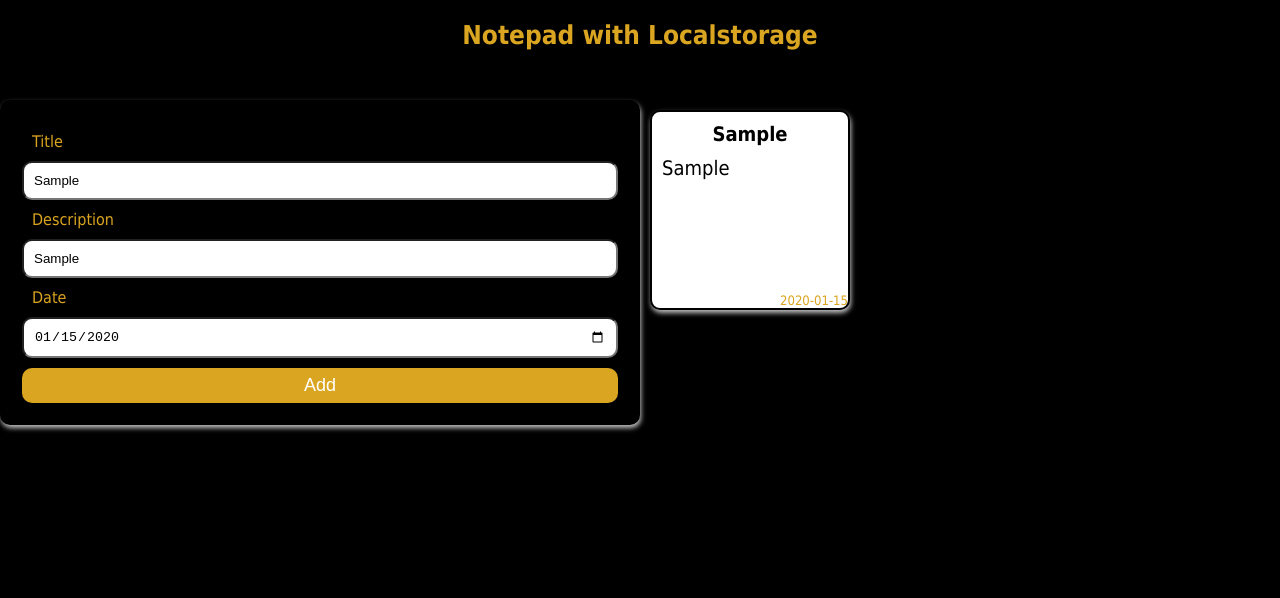
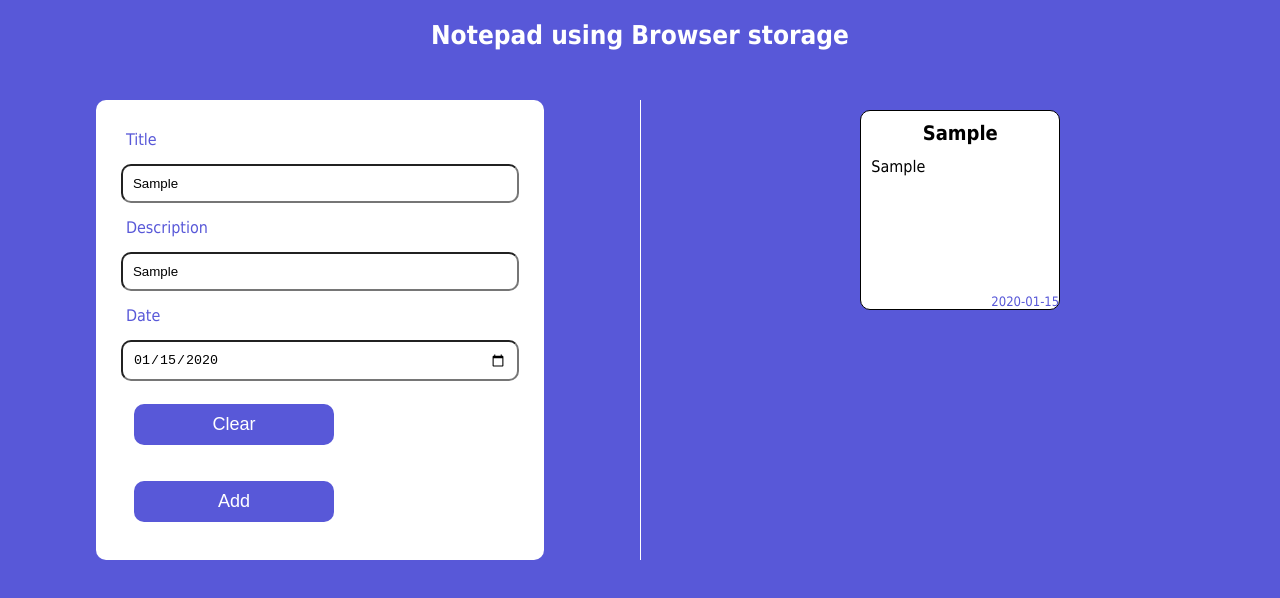
Before and after one commit to debbyeze/Note-app-with-local-storage, a plain HTML site: page index.html in a window 1280 px wide. Both pictures are taken after typing "Sample", "Sample", "2020-01-15" into the empty fields and a click on the button "Add". Drawn offline with Linux system fonts and the light colour scheme.

```diff
--- a/index.css
+++ b/index.css
@@ -4,7 +4,7 @@
   box-sizing: border-box;
 }
 body {
-  background-color: black;
+  background-color: #5858d8;
   font-family:  Tahoma, sans-serif;
 }
 
@@ -12,7 +12,7 @@ h2 {
   text-align: center;
   font-size: 26px;
   padding: 20px;
-  color: goldenrod;
+  color: #ffffff;
 }
 .wrapper {
   display: flex;
@@ -26,43 +26,49 @@ h2 {
 form {
   display: flex;
   flex-direction: column;
-  border:2px dashed black;
-  background-color: black;
+  justify-content: center;
+  margin: 0 15%;
+  background-color: #ffffff;
   border-radius: 10px;
   padding: 20px;
-  color: goldenrod;
-  box-shadow: 1px 3px 5px silver;
+  /* box-shadow: 1px 3px 5px silver; */
 }
 label {
   padding: 10px;
+  color: #5858d8;
 }
 input {
   border-radius: 10px;
   padding: 10px;
-  margin: 1;
+  margin: 5px;
+}
+.btn{
+margin: auto;
 }
 button {
-  margin-top: 10px;
   cursor: pointer;
-  height: 35px;
+  padding: 10px 15px;
+  width: 200px;
   border-radius: 10px;
-  background-color: goldenrod;
+  background-color: #5858d8;
   border: none;
   color: white;
   font-size: large;
+  margin: 1em;
 }
 button:hover{
-  background-color: white;
-  color: gold;
+  padding: 15px 25px;
 }
 #notes-container {
   flex: 1;
   display: none;
+  border-left: 1px groove #ffffff;
 
 }
 ul{
   display: flex;
   flex-wrap: wrap;
+  justify-content: center;
 }
 li {
   list-style-type: none;
@@ -73,33 +79,36 @@ li > div {
   width: 200px;
   height: 200px;
   padding: 10px;
-  border: 2px solid black;
+  border: 1px solid black;
   border-radius: 10px;
-  box-shadow: 1px 3px 5px silver;
   background-color: #fff;
   margin: 10px;
   text-align: center;
   position: relative;
-  overflow: hidden;
+  overflow:hidden;
 }
  li > div:hover{
 cursor: pointer;
- background-color: gold;
+ background-color: #5858d8;
  color: white;
  overflow:auto;
+}
+li > div:hover caption{
+ color: black;
 }
 caption{
 position: absolute;
 bottom: 0;
 right: 0;
 font-size: small;
-color: goldenrod;
+color: #5858d8;
 }
 li > div > p{
- font-size: 20px;
+ font-size: 1em;
  padding: 10px 0px;
  text-align:start;
  word-wrap:normal;
+ line-height: 1.5em;
 
 
 }
@@ -110,6 +119,15 @@ h6{
   .wrapper{
     flex-direction: column;
   }
+  #notes-container{
+  background-color: #ffffff;
+  }
+  button{
+  width: 100px;
+  }
+  li > div{
+   border: 2px solid #5858d8;
+  }
   .form{
      margin-bottom: 40px;
   }
--- a/index.html
+++ b/index.html
@@ -10,18 +10,21 @@
   <body>
     <main>
       <div>
-        <h2>Notepad with Localstorage</h2>
+        <h2>Notepad using Browser storage</h2>
       </div>
       <div class="wrapper">
         <div class="form">
-         <form>
+         <form action="#" method="post">
           <label for="title">Title</label>
           <input type="text" name="title" id="title" />
           <label for="desc">Description</label>
           <input type="text" name="desc" id="desc" />
           <label for="dob">Date</label>
           <input type="date" name="dob" id="dob" />
+          <div class="btn">
+            <button type="reset">Clear</button>
           <button type="submit">Add</button>
+          </div>
         </form>
         </div>
 
--- a/index.js
+++ b/index.js
@@ -6,10 +6,12 @@ document.querySelector("form").onsubmit = (e) => {
   const date = document.getElementById("dob");
   console.log(title.value, desc.value, date.value);
 
-  if (!title && title.trim === "" && !desc && desc.trim === "" && !date && date.trim === "") {
+  if ( title.value == "" && desc.value == ""  && date.value == "") {
     return console.log("No Input");
+  } else{
+      addNote(title.value, desc.value, date.value)
   }
-    addNote(title.value, desc.value, date.value)
+
 };
 
 function addNote(title, desc, date) {
```
